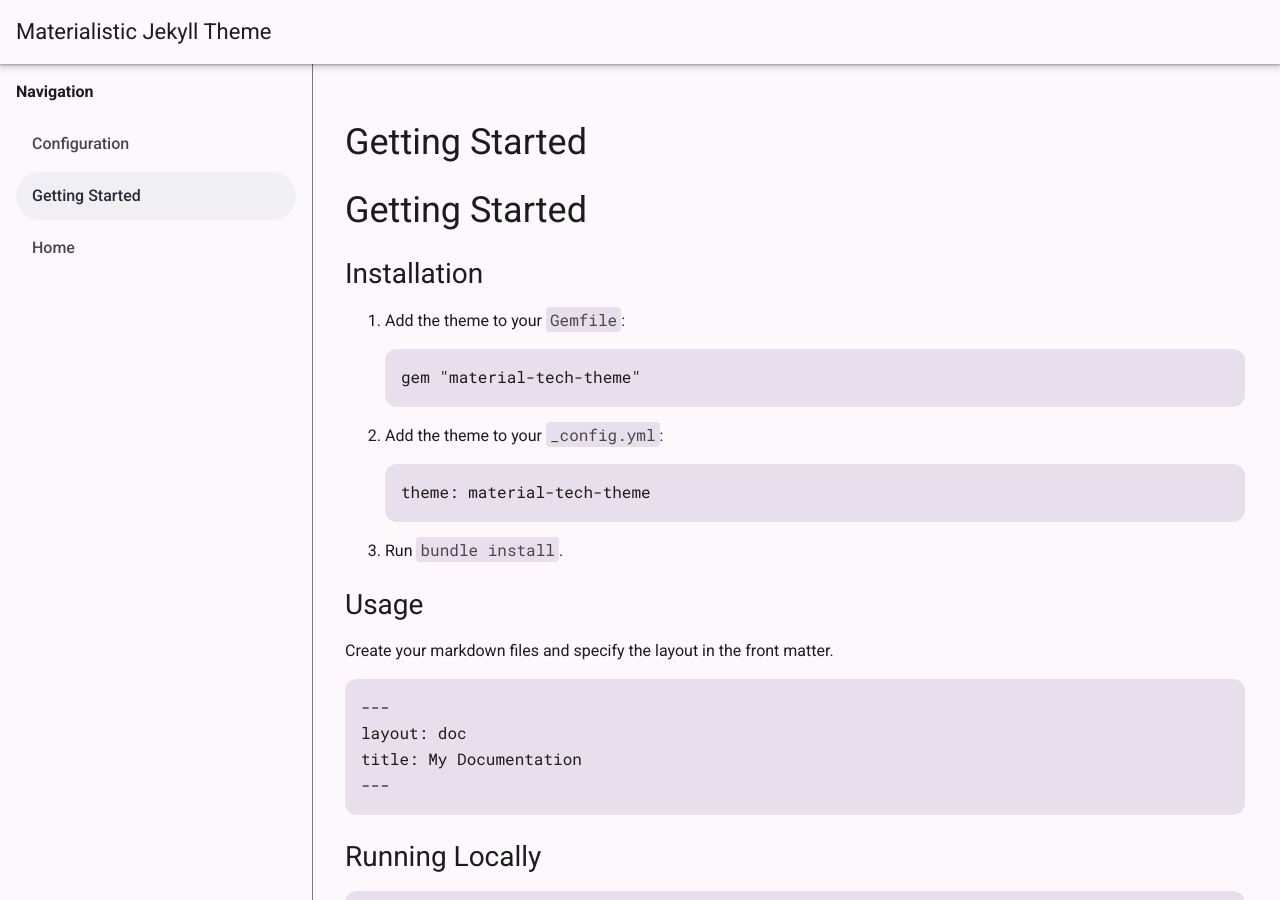
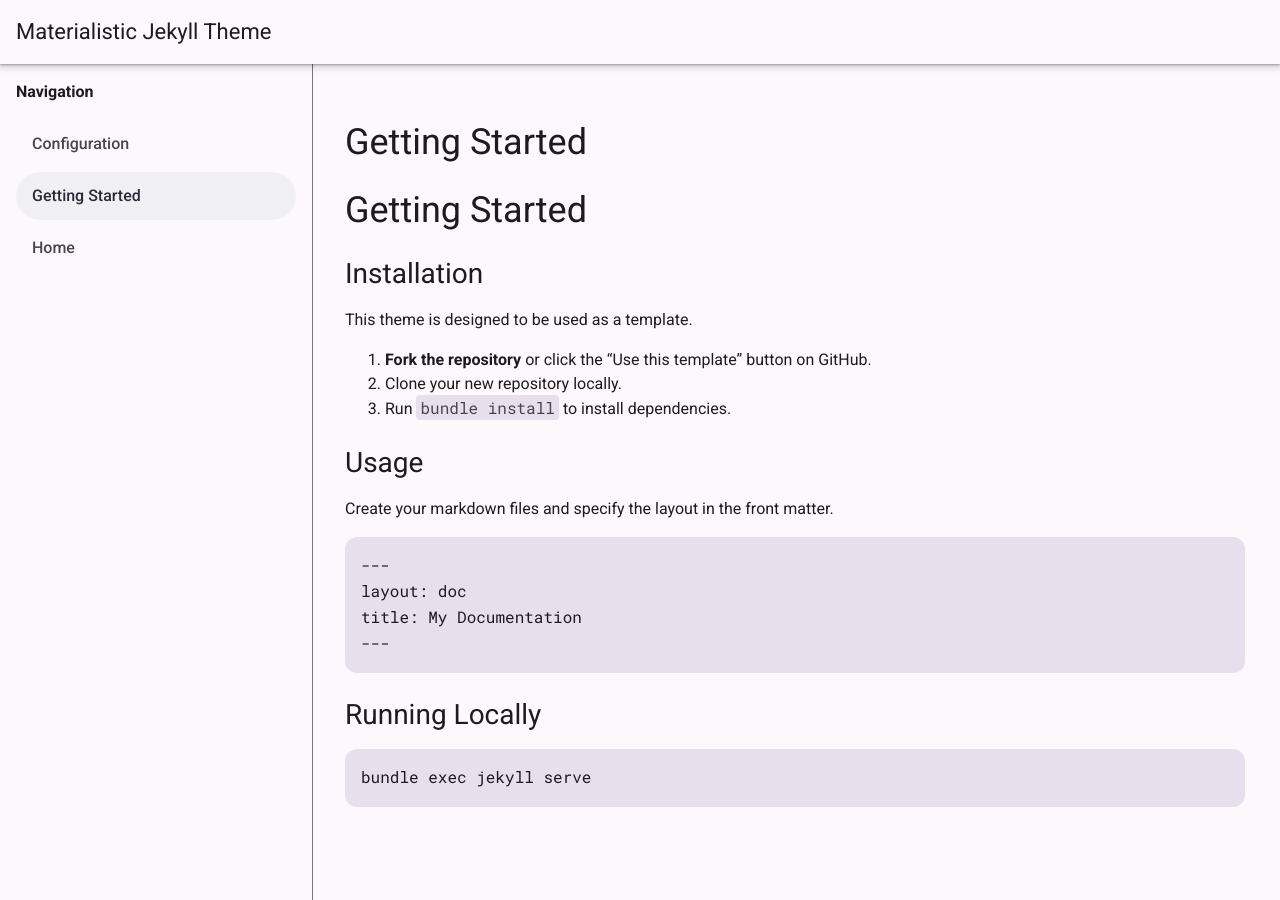
Before and after one commit to toxicoder/materialistic-jekyll, a Jekyll site: the page built from docs/getting-started.md, in a window 1280 px wide and 900 px high. Built offline with Jekyll 4.4.1, drawn with Linux system fonts in a browser that asks for light colours.

Commit message:
Review codebase for errors and clean-up
- Remove stale `generate_palettes.py` exclusion from `_config.yml`.
- Fix broken internal link in `docs/index.md`.
- Correct installation instructions in `docs/getting-started.md` to reflect usage as a template/fork.
- Add missing `@import "palettes";` to `_sass/main.scss` to ensure palette classes are generated.

````diff
--- a/_config.yml
+++ b/_config.yml
@@ -16,4 +16,3 @@ exclude:
   - Gemfile
   - Gemfile.lock
   - node_modules
-  - generate_palettes.py
--- a/_sass/main.scss
+++ b/_sass/main.scss
@@ -7,3 +7,4 @@
 @import "typography";
 @import "layout";
 @import "components";
+@import "palettes";
--- a/docs/getting-started.md
+++ b/docs/getting-started.md
@@ -8,19 +8,11 @@ permalink: /getting-started/
 
 ## Installation
 
-1. Add the theme to your `Gemfile`:
+This theme is designed to be used as a template.
 
-   ```ruby
-   gem "material-tech-theme"
-   ```
-
-2. Add the theme to your `_config.yml`:
-
-   ```yaml
-   theme: material-tech-theme
-   ```
-
-3. Run `bundle install`.
+1. **Fork the repository** or click the "Use this template" button on GitHub.
+2. Clone your new repository locally.
+3. Run `bundle install` to install dependencies.
 
 ## Usage
 
````
Also changed, not shown: docs/index.md (+1 -1 lines).
